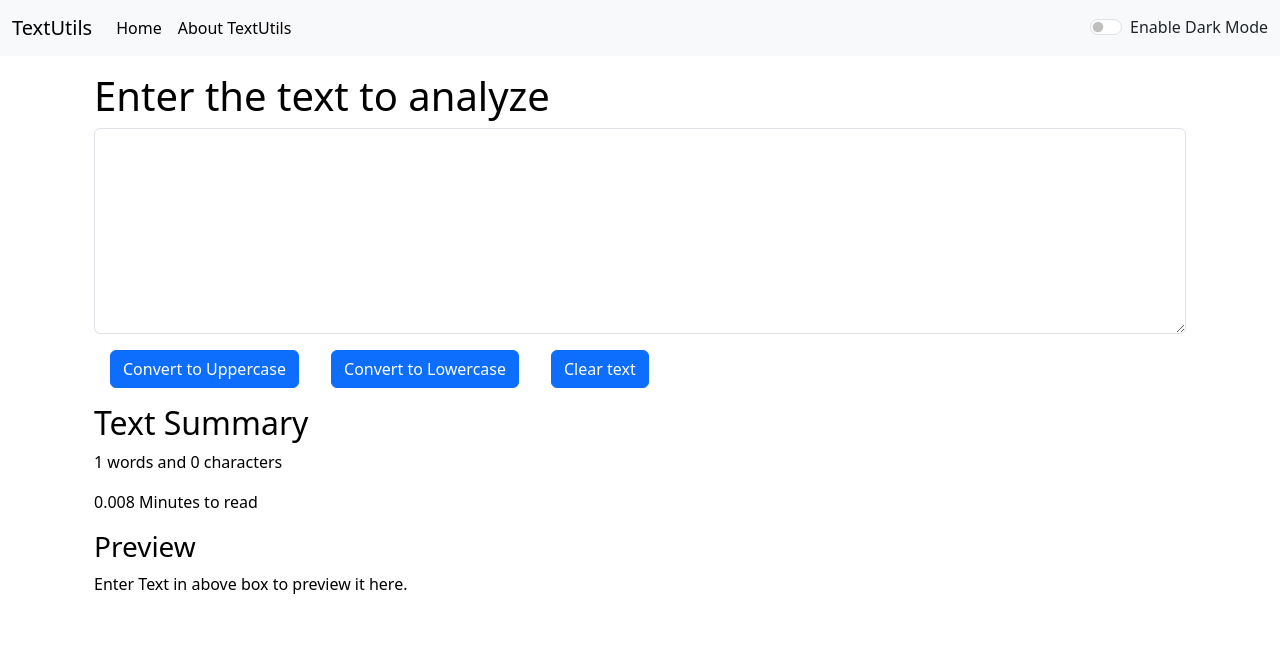
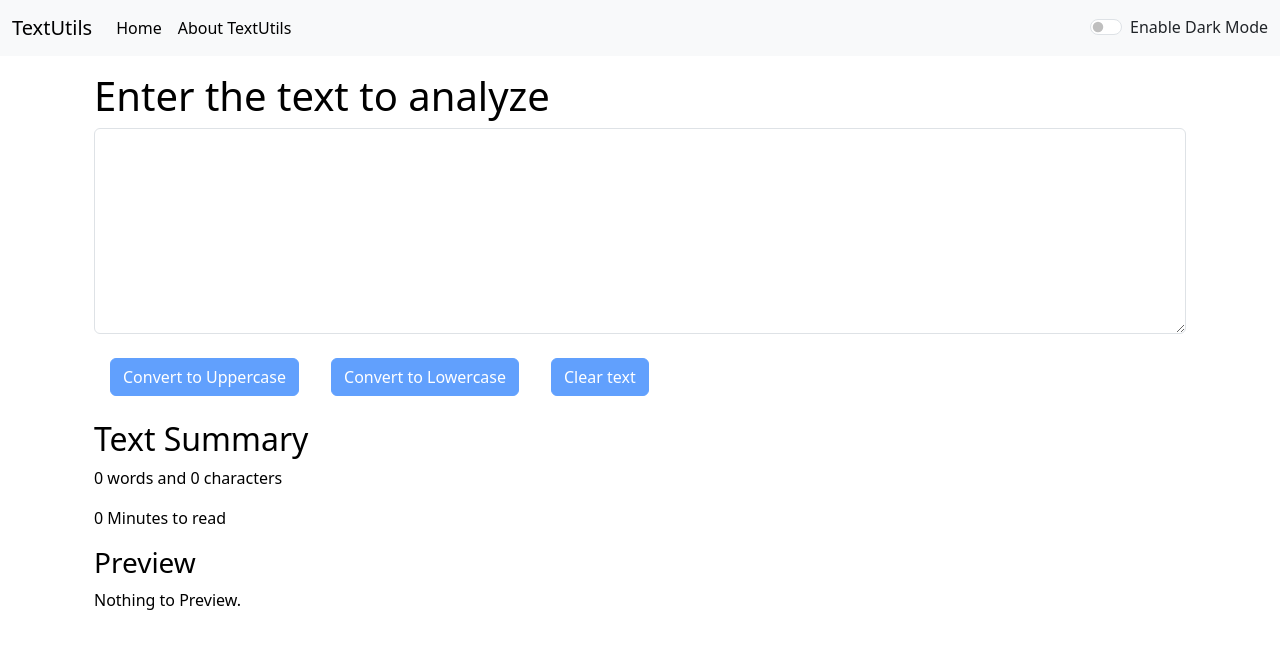
Before and after one commit to amrutap2004/Github, a React (Create React App) app: page / in a window 1280 px wide. Shown: the top 648 px of the page. Built offline with nearby package versions, Linux system fonts and the light colour scheme.

Commit message:
Your commit message

```diff
--- a/src/Components/TextForm.js
+++ b/src/Components/TextForm.js
@@ -35,19 +35,19 @@ export default function TextForm(props) {
         <div className="mb-3">
             <textarea className="form-control" value={text} style= {{backgroundColor : props.mode==='dark'?'#06244f':'white' , color : props.mode==='dark'?'white':'black'}}onChange={handleOnchange} id="mytextarea" rows="8"></textarea>
         </div>
-        <button type="submit" className="btn btn-primary mx-3" onClick={handleUpclick}>Convert to Uppercase</button>
-        <button type="submit" className="btn btn-primary mx-3" onClick={handleLoclick}>Convert to Lowercase</button>
-        <button type="submit" className="btn btn-primary mx-3" onClick={handleClearclick}>Clear text</button>
+        <button type="submit" disabled={text.length === 0} className="btn btn-primary mx-3 my-2" onClick={handleUpclick}>Convert to Uppercase</button>
+        <button type="submit" disabled={text.length === 0} className="btn btn-primary mx-3 my-2" onClick={handleLoclick}>Convert to Lowercase</button>
+        <button type="submit" disabled={text.length === 0} className="btn btn-primary mx-3 my-2" onClick={handleClearclick}>Clear text</button>
 
 
         </div>
 
         <div className="container" style= {{color : props.mode==='dark'?'white':'black'}}>
             <h2>Text Summary</h2>
-            <p> {text.split(" ").length} words and {text.length} characters</p>
-            <p> {0.008 * text.split(" ").length} Minutes to read</p>
+            <p> {text.split(" ").filter((ele)=>{return ele.length !== 0}).length} words and {text.length} characters</p>
+            <p> {0.008 * text.split(" ").filter((ele)=>{return ele.length !== 0}).length} Minutes to read</p>
             <h3>Preview</h3>
-            <p>{text.length > 0 ? text :"Enter Text in above box to preview it here."}</p>
+            <p>{text.length > 0 ? text :"Nothing to Preview."}</p>
 
         </div>
     </>
```
